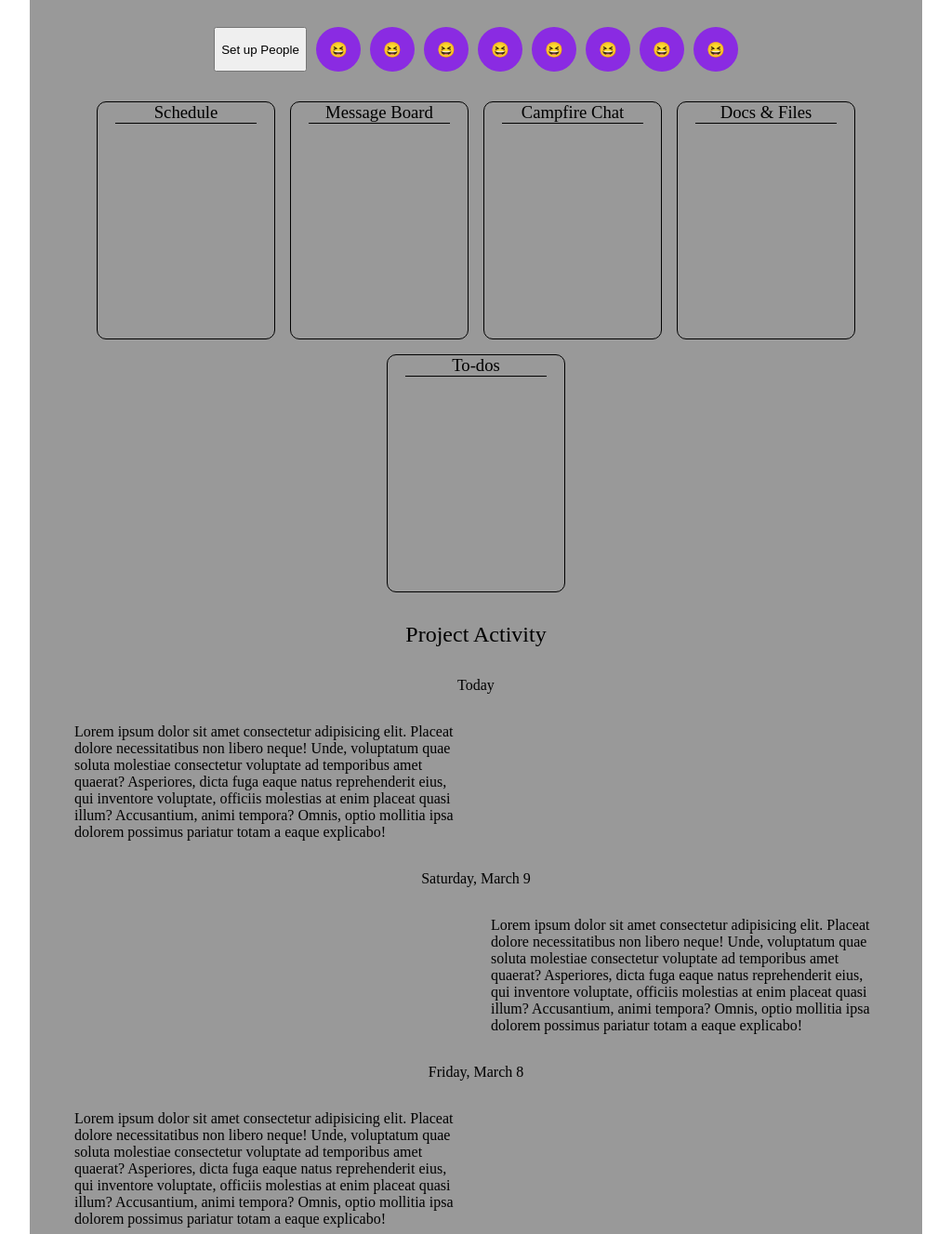
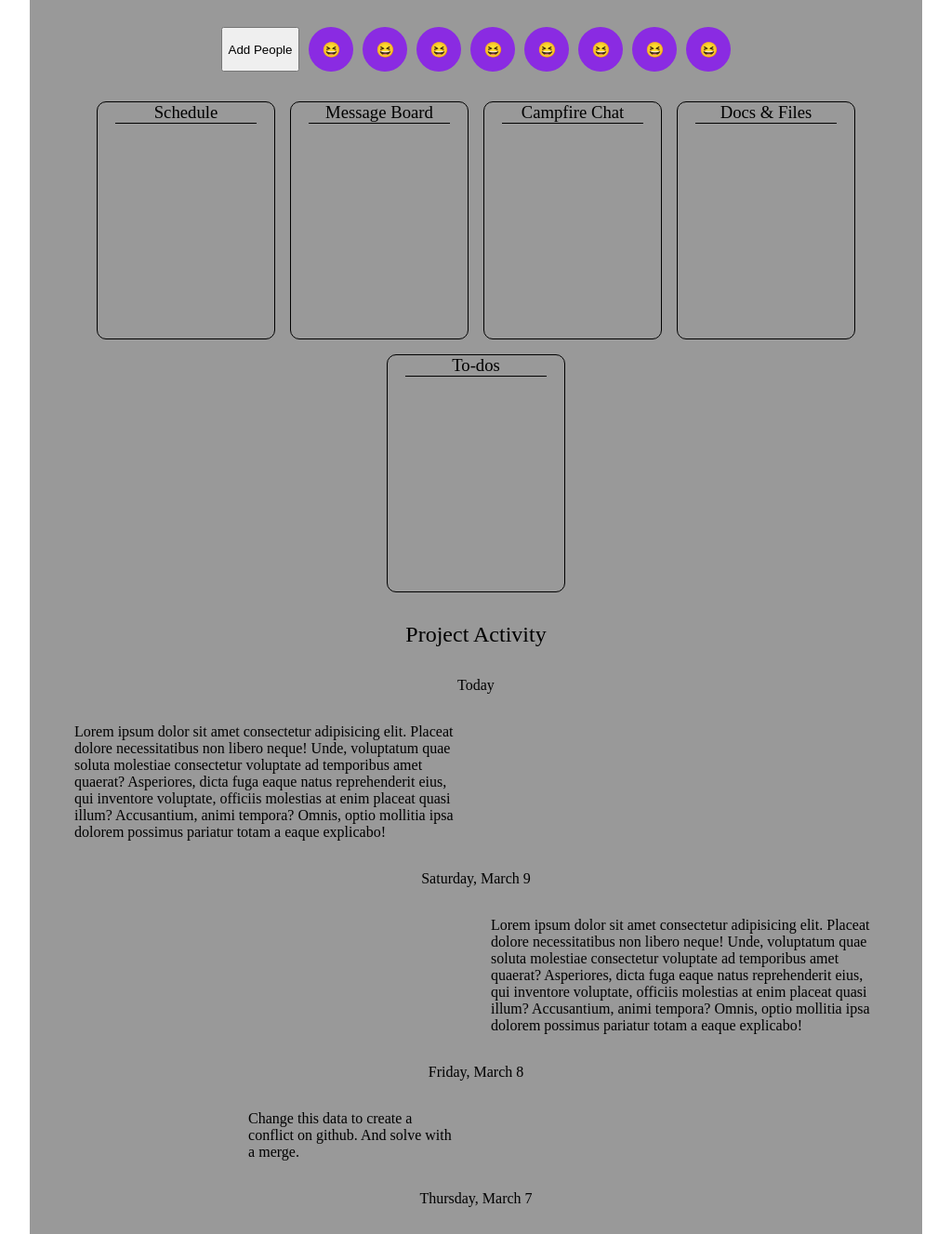
Before and after one commit to pteskey/equinox, a plain HTML site: page index.html in a window 1280 px wide. Shown: the part 212-1539 px from the top of the page at 93% size, without its empty margins (128-1151 px from the left). Drawn offline with Linux system fonts and the light colour scheme.

Commit message:
updated march 8 data filed

```diff
--- a/index.html
+++ b/index.html
@@ -26,7 +26,7 @@
     <h1 class="main-title">FSD - Cohort 12</h1>
     <p class="main-paragraph">Welcome to FSD, Cohort 12! This basecamp project will serve as the hub for the Full Stack Developer C12 program. Here, you'll find a centralized and easily accessible repository for all communications, projects, learning materials, and resources.</p>
     <div class="people-row">
-      <button>Set up People</button>
+      <button>Add People</button>
       <div class="person">&#128518</div>
       <div class="person">&#128518</div>
       <div class="person">&#128518</div>
@@ -72,7 +72,7 @@
       <div class="project-row">
         <h4>Friday, March 8</h4>
         <div class="project-content">
-          <div class="column">Lorem ipsum dolor sit amet consectetur adipisicing elit. Placeat dolore necessitatibus non libero neque! Unde, voluptatum quae soluta molestiae consectetur voluptate ad temporibus amet quaerat? Asperiores, dicta fuga eaque natus reprehenderit eius, qui inventore voluptate, officiis molestias at enim placeat quasi illum? Accusantium, animi tempora? Omnis, optio mollitia ipsa dolorem possimus pariatur totam a eaque explicabo!</div>
+          <div class="column">Change this data to create a conflict on github. And solve with a merge.</div>
           <div class="column"></div>
         </div>
       </div>
```
